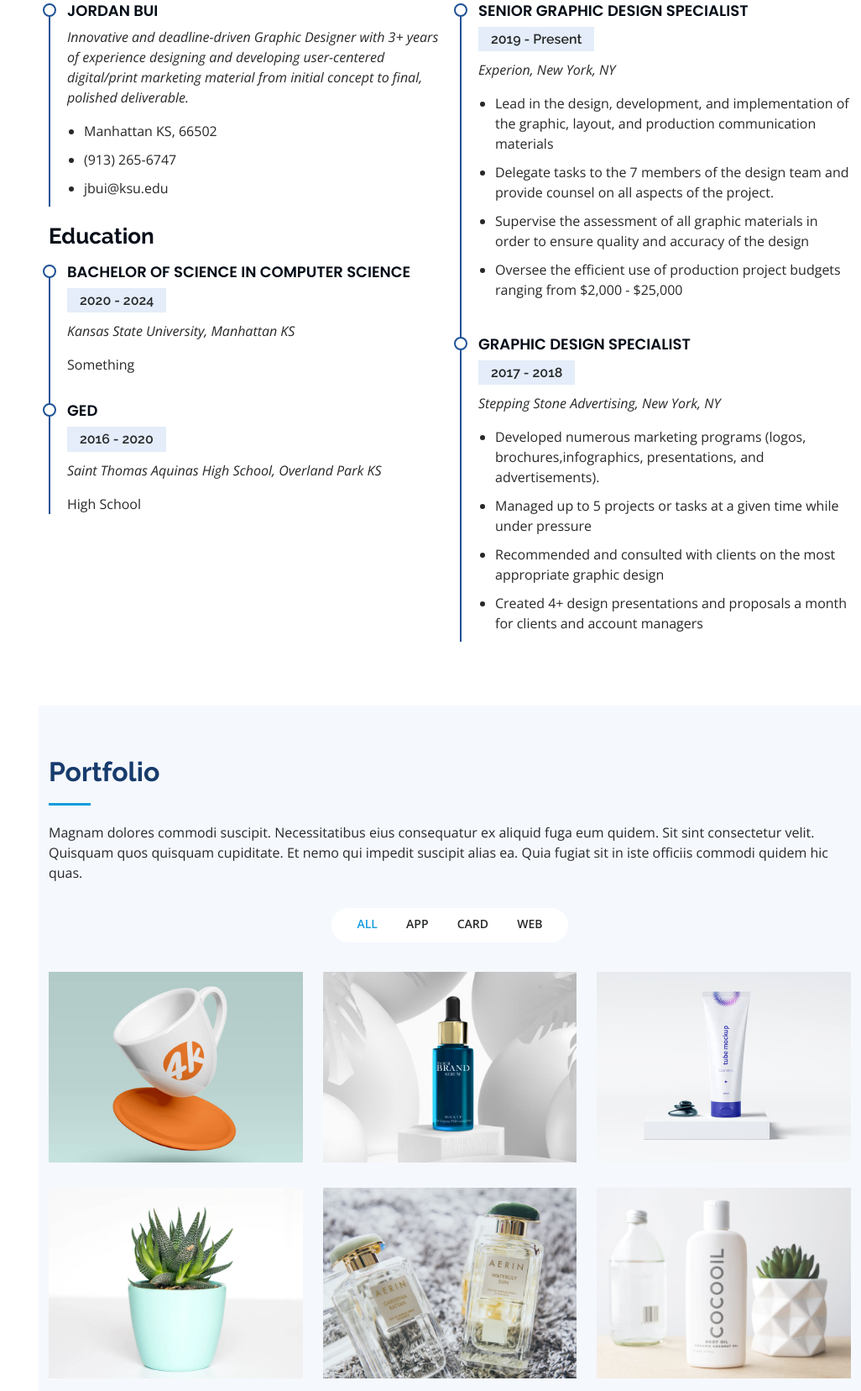
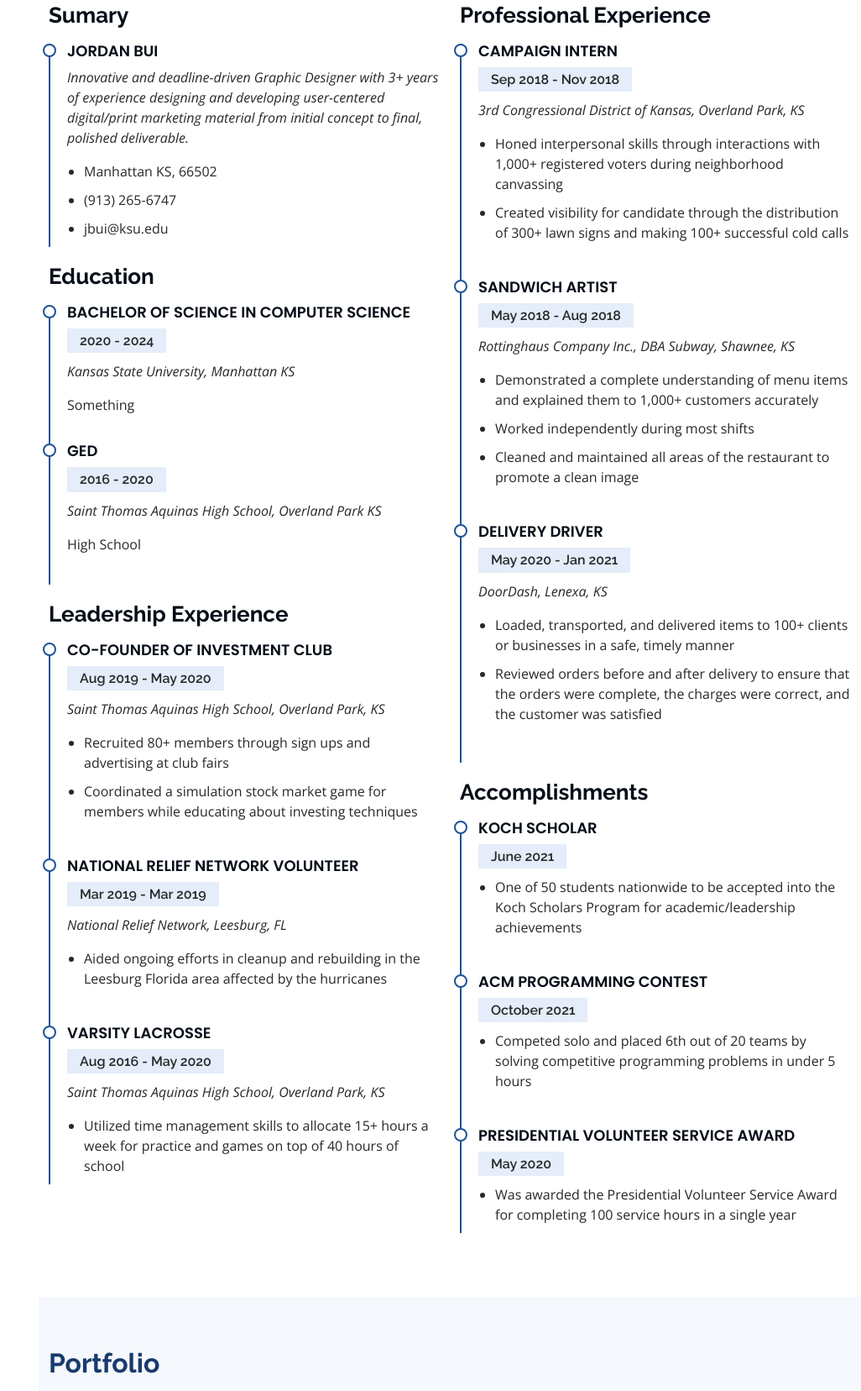
Before and after one commit to jordanbui23/Portfolio-Website, a plain HTML site: page index.html in a window 1280 px wide. Shown: the part 2378-4034 px from the top of the page at 84% size, without its empty margins (254-1280 px from the left). Drawn offline with nearby package versions, Linux system fonts and the light colour scheme.

Commit message:
Finished the resume section for the portfolio

```diff
--- a/index.html
+++ b/index.html
@@ -10,8 +10,8 @@
   <meta content="" name="keywords">
 
   <!-- Favicons -->
-  <link href="assets/img/favicon.png" rel="icon">
-  <link href="assets/img/apple-touch-icon.png" rel="apple-touch-icon">
+  <link href="assets/img/profile-img.png" rel="icon">
+  <link href="assets/img/profile-img.png" rel="apple-touch-icon">
 
   <!-- Google Fonts -->
   <link href="https://fonts.googleapis.com/css?family=Open+Sans:300,300i,400,400i,600,600i,700,700i|Raleway:300,300i,400,400i,500,500i,600,600i,700,700i|Poppins:300,300i,400,400i,500,500i,600,600i,700,700i" rel="stylesheet">
@@ -26,6 +26,16 @@
 
   <!-- Template Main CSS File -->
   <link href="assets/css/style.css" rel="stylesheet">
+
+  <!-- Global site tag (gtag.js) - Google Analytics -->
+  <script async src="https://www.googletagmanager.com/gtag/js?id=G-9K2N2DFPCZ"></script>
+  <script>
+    window.dataLayer = window.dataLayer || [];
+    function gtag() { dataLayer.push(arguments); }
+    gtag('js', new Date());
+
+    gtag('config', 'G-9K2N2DFPCZ');
+  </script>
 
   <!-- =======================================================
   * Template Name: iPortfolio - v3.6.0
@@ -135,8 +145,8 @@
 
           <div class="col-lg-3 col-md-6 d-md-flex align-items-md-stretch" data-aos="fade-up">
             <div class="count-box">
-              <i class="bi bi-emoji-smile"></i>
-              <span data-purecounter-start="0" data-purecounter-end="232" data-purecounter-duration="1" class="purecounter"></span>
+              <i class="bi bi-mortarboard"></i>
+              <span data-purecounter-start="0" data-purecounter-end="40" data-purecounter-duration="1" class="purecounter"></span>
               <p><strong>Happy Clients</strong> Hello</p>
             </div>
           </div>
@@ -176,7 +186,7 @@
 
         <div class="section-title">
           <h2>Skills</h2>
-          <p></p>
+          <p>Note: these skill units are out of 100 and in no way absolute. They instead serve to establish the relative scale of my understanding of each skill.</p>
         </div>
 
         <div class="row skills-content">
@@ -233,6 +243,7 @@
 
         </div>
 
+
       </div>
     </section><!-- End Skills Section -->
 
@@ -271,29 +282,86 @@
               <p><em>Saint Thomas Aquinas High School, Overland Park KS</em></p>
               <p>High School</p>
             </div>
+
+            <h3 class="resume-title">Leadership Experience</h3>
+            <div class="resume-item">
+              <h4>Co-Founder of Investment Club </h4>
+              <h5>Aug 2019 - May 2020</h5>
+              <p><em>Saint Thomas Aquinas High School, Overland Park, KS </em></p>
+              <ul>
+                <li>Recruited 80+ members through sign ups and advertising at club fairs</li>
+                <li>Coordinated a simulation stock market game for members while educating about investing techniques</li>
+              </ul>
+            </div>
+            <div class="resume-item">
+              <h4>National Relief Network Volunteer </h4>
+              <h5>Mar 2019 - Mar 2019</h5>
+              <p><em>National Relief Network, Leesburg, FL </em></p>
+              <ul>
+                <li>Aided ongoing efforts in cleanup and rebuilding in the Leesburg Florida area affected by the hurricanes</li>
+              </ul>
+            </div>
+            <div class="resume-item">
+              <h4>Varsity Lacrosse </h4>
+              <h5>Aug 2016 - May 2020</h5>
+              <p><em>Saint Thomas Aquinas High School, Overland Park, KS </em></p>
+              <ul>
+                <li>Utilized time management skills to allocate 15+ hours a week for practice and games on top of 40 hours of school</li>
+              </ul>
+            </div>
           </div>
           <div class="col-lg-6" data-aos="fade-up" data-aos-delay="100">
             <h3 class="resume-title">Professional Experience</h3>
             <div class="resume-item">
-              <h4>Senior graphic design specialist</h4>
-              <h5>2019 - Present</h5>
-              <p><em>Experion, New York, NY </em></p>
+              <h4>Campaign Intern</h4>
+              <h5>Sep 2018 - Nov 2018</h5>
+              <p><em>3rd Congressional District of Kansas, Overland Park, KS </em></p>
               <ul>
-                <li>Lead in the design, development, and implementation of the graphic, layout, and production communication materials</li>
-                <li>Delegate tasks to the 7 members of the design team and provide counsel on all aspects of the project. </li>
-                <li>Supervise the assessment of all graphic materials in order to ensure quality and accuracy of the design</li>
-                <li>Oversee the efficient use of production project budgets ranging from $2,000 - $25,000</li>
+                <li>Honed interpersonal skills through interactions with 1,000+ registered voters during neighborhood canvassing</li>
+                <li>Created visibility for candidate through the distribution of 300+ lawn signs and making 100+ successful cold calls</li>
               </ul>
             </div>
             <div class="resume-item">
-              <h4>Graphic design specialist</h4>
-              <h5>2017 - 2018</h5>
-              <p><em>Stepping Stone Advertising, New York, NY</em></p>
+              <h4>Sandwich Artist</h4>
+              <h5>May 2018 - Aug 2018</h5>
+              <p><em>Rottinghaus Company Inc., DBA Subway, Shawnee, KS</em></p>
               <ul>
-                <li>Developed numerous marketing programs (logos, brochures,infographics, presentations, and advertisements).</li>
-                <li>Managed up to 5 projects or tasks at a given time while under pressure</li>
-                <li>Recommended and consulted with clients on the most appropriate graphic design</li>
-                <li>Created 4+ design presentations and proposals a month for clients and account managers</li>
+                <li>Demonstrated a complete understanding of menu items and explained them to 1,000+ customers accurately</li>
+                <li>Worked independently during most shifts</li>
+                <li>Cleaned and maintained all areas of the restaurant to promote a clean image </li>
+              </ul>
+            </div>
+            <div class="resume-item">
+              <h4>Delivery Driver</h4>
+              <h5>May 2020 - Jan 2021</h5>
+              <p><em>DoorDash, Lenexa, KS </em></p>
+              <ul>
+                <li>Loaded, transported, and delivered items to 100+ clients or businesses in a safe, timely manner</li>
+                <li>Reviewed orders before and after delivery to ensure that the orders were complete, the charges were correct,
+                  and the customer was satisfied</li>
+              </ul>
+            </div>
+
+            <h3 class="resume-title">Accomplishments</h3>
+            <div class="resume-item">
+              <h4>Koch Scholar </h4>
+              <h5>June 2021</h5>
+              <ul>
+                <li>One of 50 students nationwide to be accepted into the Koch Scholars Program for academic/leadership achievements</li>
+              </ul>
+            </div>
+            <div class="resume-item">
+              <h4>ACM Programming Contest </h4>
+              <h5>October 2021</h5>
+              <ul>
+                <li>Competed solo and placed 6th out of 20 teams by solving competitive programming problems in under 5 hours</li>
+              </ul>
+            </div>
+            <div class="resume-item">
+              <h4>Presidential Volunteer Service Award </h4>
+              <h5>May 2020</h5>
+              <ul>
+                <li>Was awarded the Presidential Volunteer Service Award for completing 100 service hours in a single year</li>
               </ul>
             </div>
           </div>
@@ -580,7 +648,7 @@
               </div>
 
               <!--Google Maps Embed API-->
-
+              <iframe src="https://www.google.com/maps/embed/v1/place?q=place_id:ChIJ_aDxkI7NvYcRvLb1nbDIVf4&key=AIzaSyCuCmv7JyCPm-F45yJ1Mbm5k4QalHnyCq4" frameborder="0" style="border:0; width: 100%; height: 290px;" allowfullscreen></iframe>
             </div>
 
           </div>
```
Also changed, not shown: portfolio-details.html (+8 -8 lines).
